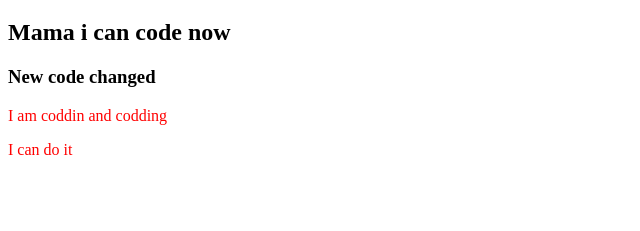
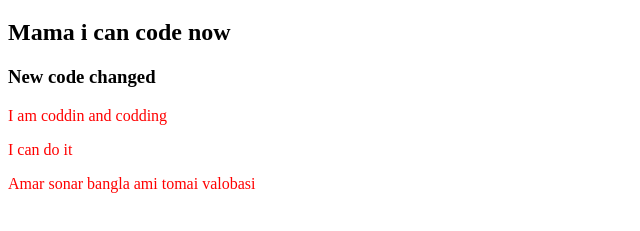
Before and after one commit to ImranHossain201060/my-second-repo, a plain HTML site: page index.html in a window 1280 px wide. Shown: the part 61-292 px from the top of the page, without its empty margins (0-640 px from the left). Drawn offline with Linux system fonts and the light colour scheme.

Commit message:
added line

```diff
--- a/index.html
+++ b/index.html
@@ -13,6 +13,7 @@
        <h3>New code changed</h3>
        <p>I am coddin and codding</p>
        <p>I can do it</p>
+       <p>Amar sonar bangla ami tomai valobasi</p>
 
 
 </body>
```
